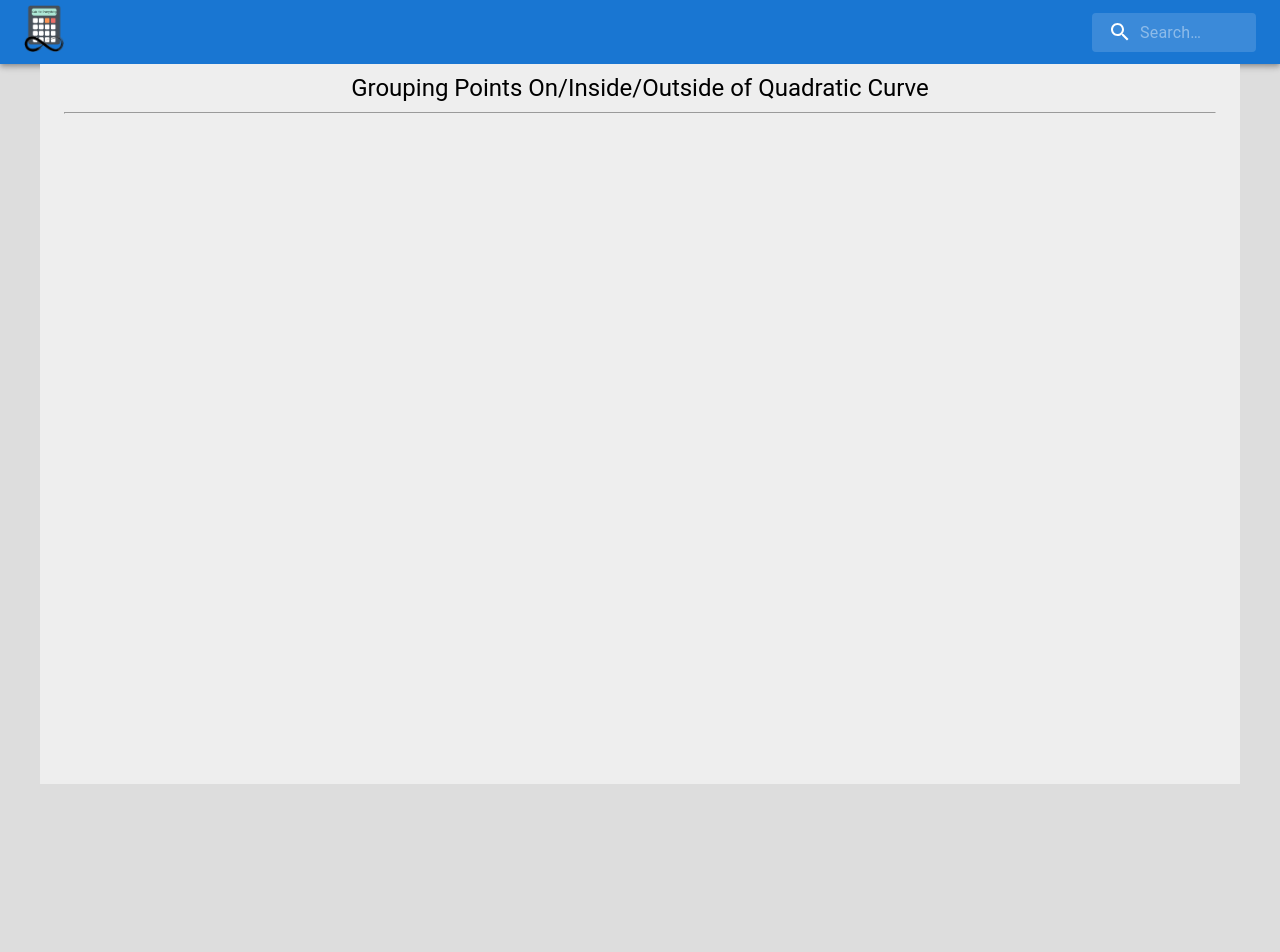
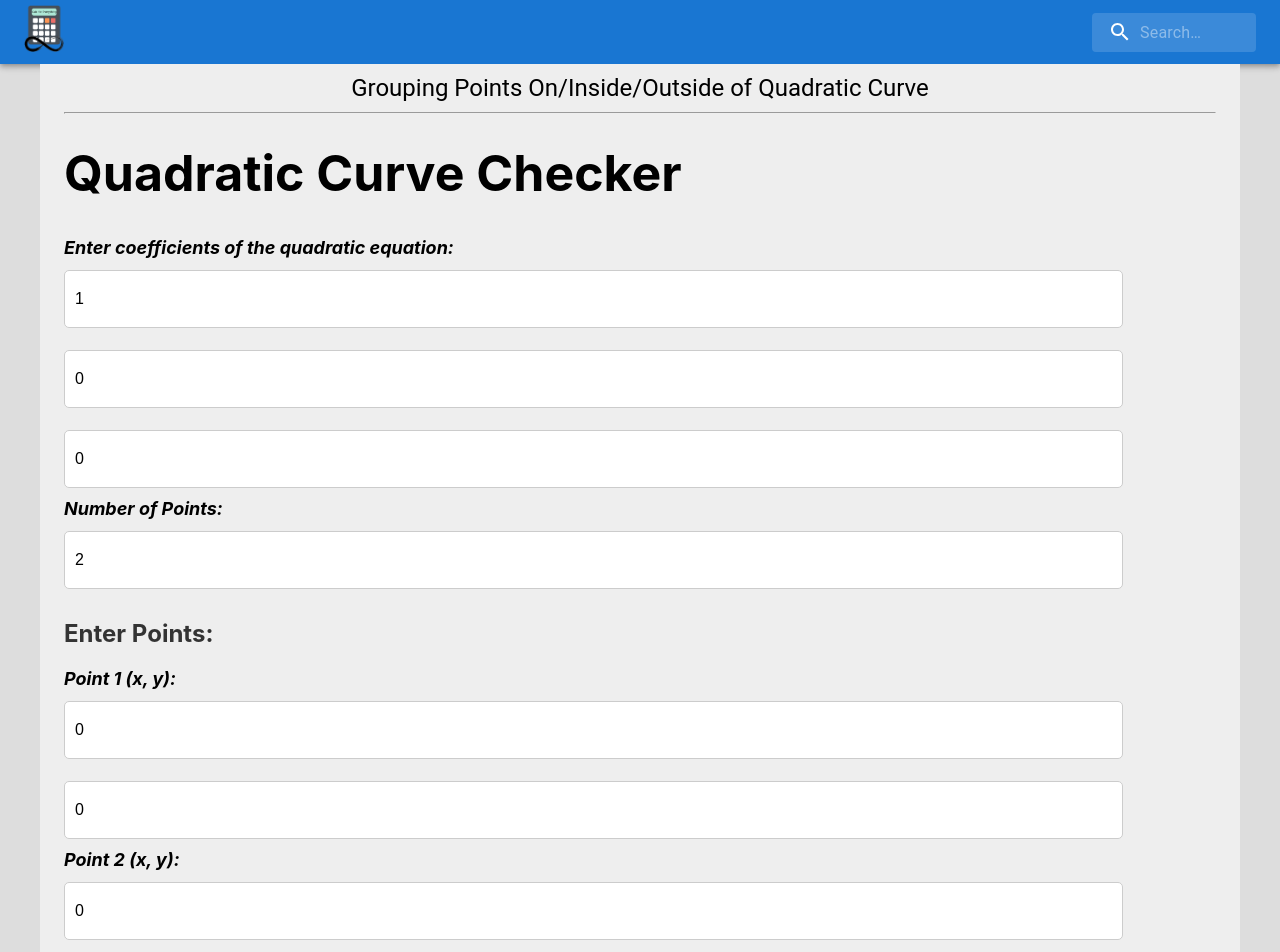
Before and after one commit to SarthakKeshari/calc_for_everything, a React (Create React App) app in the folder calculators/: page /groupingpointsoninsideoutsidequadraticcurve in a window 1280 px wide. Shown: the top 952 px of the page. Before the commit the page ends 800 px from the top, so only its background shows below. Built offline with nearby package versions, Linux system fonts and the light colour scheme.

Commit message:
Calculator for checking  Points lie inside/outside/on of quadratic curve

```diff
--- a/calculators/src/mathematical/pointsInOnOutOfQuadCurveFinder/MainPointsInOnOutOfQuadCurveFinder.js
+++ b/calculators/src/mathematical/pointsInOnOutOfQuadCurveFinder/MainPointsInOnOutOfQuadCurveFinder.js
@@ -1,14 +1,162 @@
-import React from 'react';
+import React , {useState} from 'react';
 import { Container, Typography } from '@mui/material';
 
 function MainPointsInOnOutOfQuadCurveFinder(){
-    return(
-        <Container maxWidth="lg" sx={{ bgcolor: '#eeeeee', minHeight: '90vh', paddingY:"10" }}>
-            <Typography pt={1} variant='h5' sx = {{textAlign: "center"}}>Grouping Points On/Inside/Outside of Quadratic Curve</Typography>
-            <hr/>
-            <br/>
-        </Container>
-    )
+
+const [a, setA] = useState(1);
+const [b, setB] = useState(0);
+const [c, setC] = useState(0);
+const [numPoints, setNumPoints] = useState(2);
+
+const [points, setPoints] = useState(Array.from({ length: numPoints }, () => ({ x: 0, y: 0 })));
+const [results, setResults] = useState({ onCurve: [], insideCurve: [], outsideCurve: [] });
+
+
+const handleInputChange = (e, setter) => {
+  setter(parseFloat(e.target.value));
+};
+
+const handleNumPointsChange = (e) => {
+  const num = parseInt(e.target.value);
+  setNumPoints(num);
+  setPoints(Array.from({ length: num }, () => ({ x: 0, y: 0 })));
+
+  setResults({ onCurve: [], insideCurve: [], outsideCurve: [] });
+};
+
+const handlePointInputChange = (e, index, type) => {
+  const newPoints = [...points];
+  newPoints[index][type] = parseFloat(e.target.value);
+  setPoints(newPoints);
+};
+
+const calculateResults = () => {
+  const onCurve = [];
+  const insideCurve = [];
+  const outsideCurve = [];
+
+  for (let i = 0; i < numPoints; i++) {
+    const { x, y } = points[i];
+    const curveY = a * x * x + b * x + c;
+
+    if (Math.abs(y - curveY) < 0.01) {
+      onCurve.push({ x, y });
+    } else if (y < curveY) {
+      insideCurve.push({ x, y });
+    } else {
+      outsideCurve.push({ x, y });
+    }
+  }
+
+  setResults({ onCurve, insideCurve, outsideCurve });
+};
+
+
+return (
+    <Container maxWidth="lg" sx={{ bgcolor: '#eeeeee', minHeight: '90vh', paddingY: '10' }}>
+      <Typography pt={1} variant="h5" sx={{ textAlign: 'center' }}>
+        Grouping Points On/Inside/Outside of Quadratic Curve
+      </Typography>
+      <hr />
+      <br />
+      <h1>Quadratic Curve Checker</h1>
+
+        <div>
+          <label>Enter coefficients of the quadratic equation:</label>
+          <div>
+            <input
+              type="number"
+              placeholder="a"
+              value={a}
+              onChange={(e) => handleInputChange(e, setA)}
+            />
+            <input
+              type="number"
+              placeholder="b"
+              value={b}
+              onChange={(e) => handleInputChange(e, setB)}
+            />
+            <input
+              type="number"
+              placeholder="c"
+              value={c}
+              onChange={(e) => handleInputChange(e, setC)}
+            />
+          </div>
+        </div>
+        <div>
+          <label>Number of Points: </label>
+          <input
+            type="number"
+            min="2"
+            value={numPoints}
+            onChange={handleNumPointsChange}
+          />
+        </div>
+        {points?.length > 0 && (
+          <div>
+            <h2>Enter Points:</h2>
+            {points.map((point, index) => (
+              <div key={index}>
+                <label>Point {index + 1} (x, y): </label>
+                <input
+                  type="number"
+                  value={point.x}
+                  onChange={(e) => handlePointInputChange(e, index, 'x')}
+                />
+                <input
+                  type="number"
+                  value={point.y}
+                  onChange={(e) => handlePointInputChange(e, index, 'y')}
+                />
+              </div>
+            ))}
+            <button onClick={calculateResults}>Calculate</button>
+          </div>
+        )}
+
+        {results.onCurve?.length > 0 && (
+          <div>
+            <h2>Points on the Curve:</h2>
+            <ul>
+              {results.onCurve.map((point, index) => (
+                <li key={index}>
+                  ({point.x}, {point.y})
+                </li>
+              ))}
+            </ul>
+          </div>
+        )}
+
+        {results.insideCurve?.length > 0 && (
+          <div>
+            <h2>Points Inside the Curve:</h2>
+            <ul>
+              {results.insideCurve.map((point, index) => (
+                <li key={index}>
+                  ({point.x}, {point.y})
+                </li>
+              ))}
+            </ul>
+          </div>
+        )}
+
+        {results.outsideCurve?.length > 0 && (
+          <div>
+            <h2>Points Outside the Curve:</h2>
+            <ul>
+              {results.outsideCurve.map((point, index) => (
+                <li key={index}>
+                  ({point.x}, {point.y})
+                </li>
+              ))}
+            </ul>
+          </div>
+        )}
+
+    </Container>
+  );
 }
 
+
 export default MainPointsInOnOutOfQuadCurveFinder;
```
